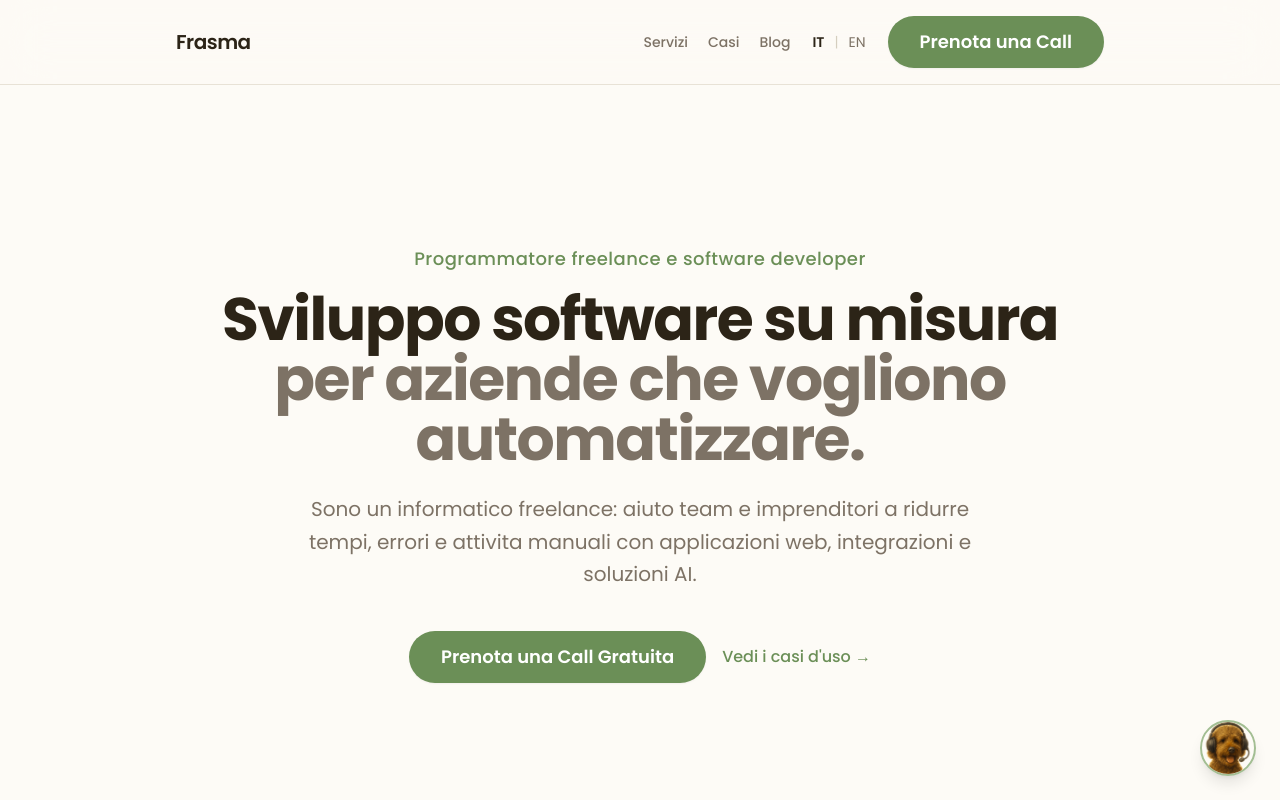
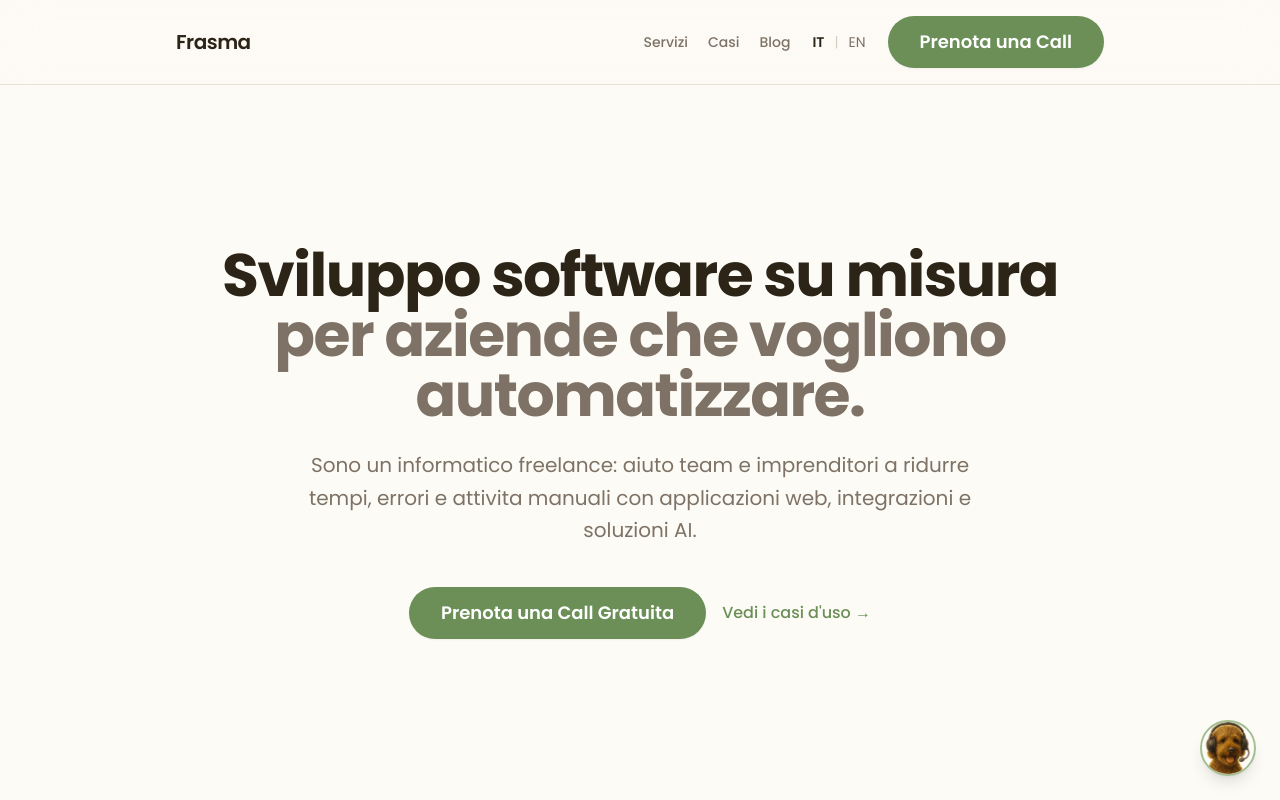
Before and after one commit to francemazzi/frasma, a Next.js app: page / in a window 1280 px wide. Shown: the top 800 px of the page. Built offline with nearby package versions, Linux system fonts and the light colour scheme.

Commit message:
refactor: remove hero subtitle from Intro component and localization files for English and Italian

```diff
--- a/components/organism/Intro.tsx
+++ b/components/organism/Intro.tsx
@@ -9,12 +9,6 @@ export default function Intro() {
   return (
     <section className="py-24 sm:py-32 lg:py-40">
       <div className="section-farm text-center">
-        <p
-          className="text-sage-500 font-medium text-lg mb-4 tracking-wide"
-        >
-          {t("hero.subtitle")}
-        </p>
-
         <h1
           className="text-4xl sm:text-5xl lg:text-6xl font-bold text-farm-text leading-tight tracking-tight mb-6"
         >
--- a/lib/i18n/en.ts
+++ b/lib/i18n/en.ts
@@ -11,7 +11,6 @@ export const en: Record<string, string> = {
   "header.companion": "with Fra",
 
   // Hero
-  "hero.subtitle": "Freelance software developer",
   "hero.title1": "Custom software development",
   "hero.title2": "for companies that want to automate.",
   "hero.desc":
--- a/lib/i18n/it.ts
+++ b/lib/i18n/it.ts
@@ -11,7 +11,6 @@ export const it: Record<string, string> = {
   "header.companion": "con Bobby, il lagotto",
 
   // Hero
-  "hero.subtitle": "Programmatore freelance e software developer",
   "hero.title1": "Sviluppo software su misura",
   "hero.title2": "per aziende che vogliono automatizzare.",
   "hero.desc":
```
